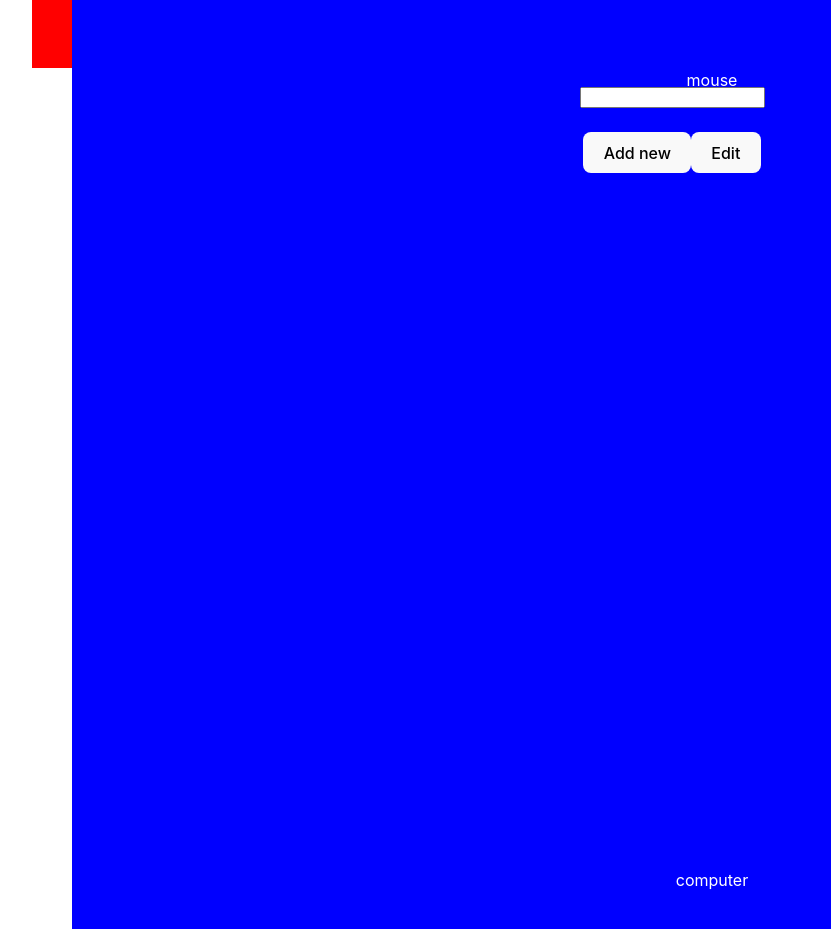
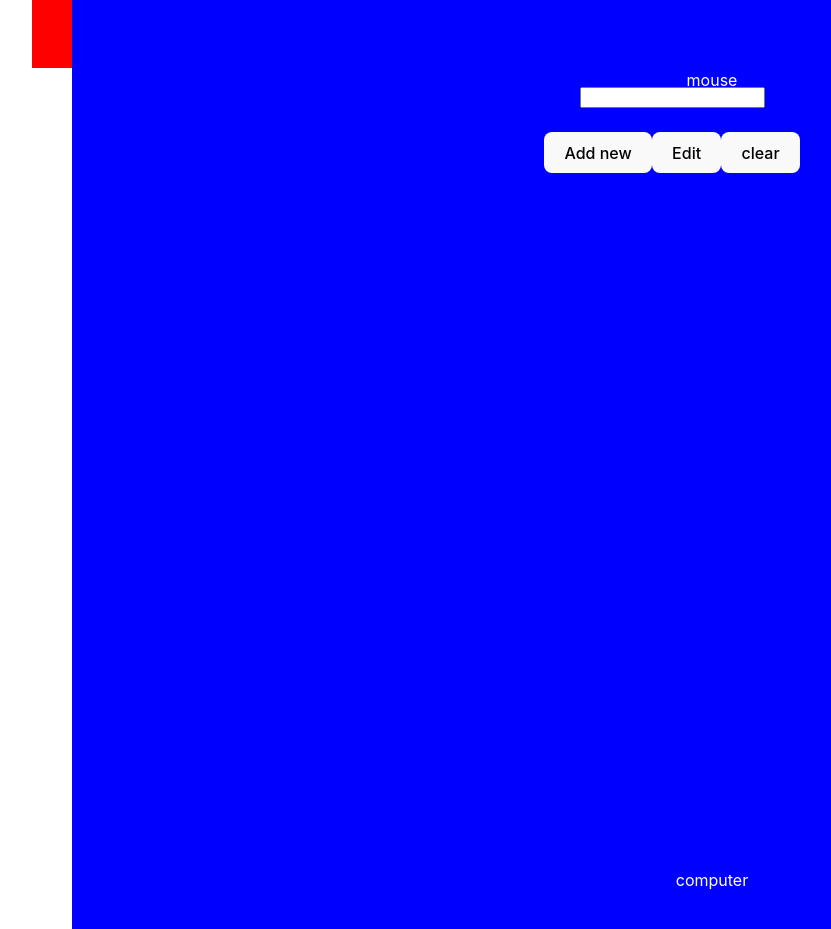
Before and after one commit to chinhdoan/Demo, a React (Vite) app: page / in a window 1280 px wide. Shown: the part 780-1709 px from the top of the page, without its empty margins (0-831 px from the left). Built offline with nearby package versions, Linux system fonts and the light colour scheme.

Commit message:
update btn

```diff
--- a/src/Test.jsx
+++ b/src/Test.jsx
@@ -30,7 +30,8 @@ function Test(){
         </ul>
         <input type="text" id="lname" name="lname" onChange={handleChange}></input><br/><br/>
         <button onClick={addItem}>Add new</button>
-<button onClick={addItem}>Edit</button>
+        <button onClick={addItem}>Edit</button>
+        <button onClick={addItem}>clear</button>
         </>
     )
 
```
